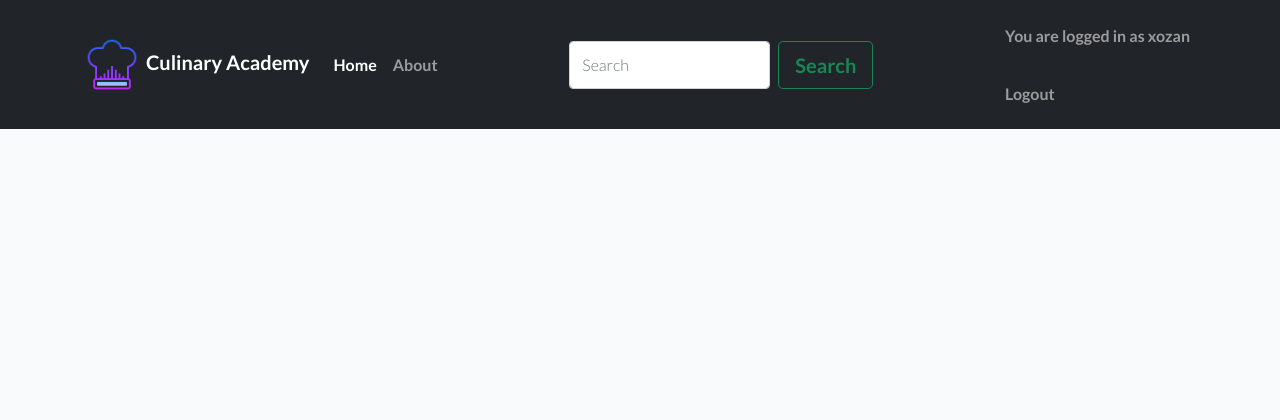
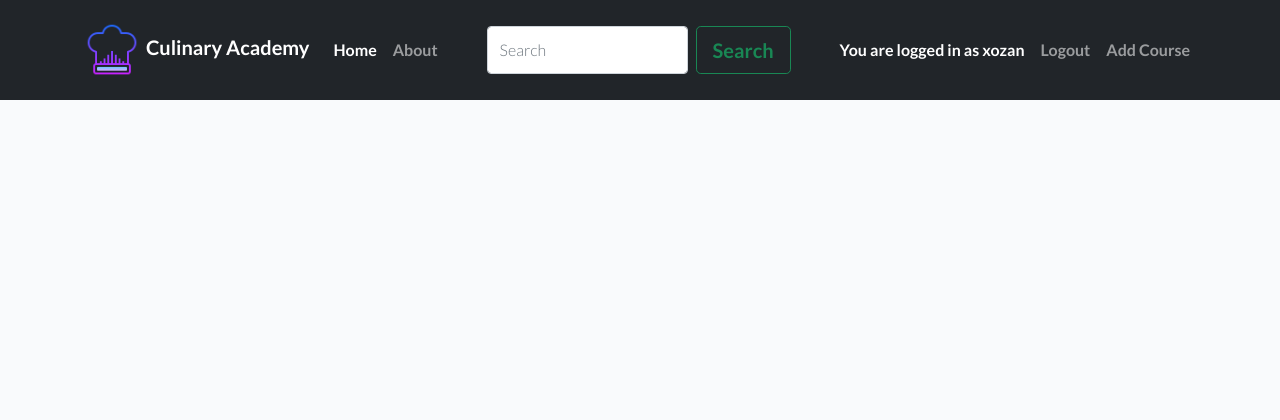
Before and after one commit to XOZANAYKUT/project4, a Django app: page / in a window 1280 px wide. Shown: the top 420 px of the page. Run offline with Django 4.2, Linux system fonts and the light colour scheme; a user stored in the database is signed in; data that the repository does not hold is empty.

Commit message:
Add add-course functionality

```diff
--- a/courses/urls.py
+++ b/courses/urls.py
@@ -2,6 +2,7 @@ from django.urls import path
 from . import views
 
 urlpatterns = [
+    path('add_course/', views.add_course, name='add_course'),
     path('search/', views.search_results, name='search_results'),
     path('<slug:slug>/', views.course_detail, name='course_detail'),
     path('<slug:slug>/edit_comment/<int:comment_id>', views.comment_edit, name='comment_edit'),
--- a/courses/views.py
+++ b/courses/views.py
@@ -1,10 +1,12 @@
 from django.shortcuts import render, get_object_or_404, redirect, reverse
 from django.views import generic
-from .models import Course, Comment
+from django.contrib.auth.decorators import login_required
 from django.http import HttpResponseRedirect
 from django.contrib import messages
-from .forms import CommentForm
 from django.db.models import Q
+from .models import Course, Comment
+from .forms import CommentForm, CourseForm
+
 
 class CourseList(generic.ListView):
     queryset = Course.objects.filter(status=1)
@@ -105,3 +107,29 @@ def search_results(request):
 
     courses = Course.objects.filter(Q(title__icontains=query) | Q(content__icontains=query))
     return render(request, 'courses/search_results.html', {'courses': courses})
+
+
+@login_required
+def add_course(request):
+    """ Add a course to the website """
+    if not request.user.is_superuser:
+        messages.error(request, 'Sorry, only superusers can do that.')
+        return redirect(reverse('home'))
+
+    if request.method == 'POST':
+        form = CourseForm(request.POST, request.FILES)
+        if form.is_valid():
+            course = form.save()
+            messages.success(request, 'Successfully added course!')
+            return redirect(reverse('course_detail', args=[course.slug]))
+        else:
+            messages.error(request, 'Failed to add course. Please ensure the form is valid.')
+    else:
+        form = CourseForm()
+
+    template = 'courses/add_course.html'
+    context = {
+        'form': form,
+    }
+
+    return render(request, template, context)
--- a/culinary/settings.py
+++ b/culinary/settings.py
@@ -25,7 +25,7 @@ TEMPLATES_DIR = os.path.join(BASE_DIR, 'templates')
 # See https://docs.djangoproject.com/en/4.2/howto/deployment/checklist/
 
 # SECURITY WARNING: don't run with debug turned on in production!
-DEBUG = False
+DEBUG = True
 
 ALLOWED_HOSTS = ['8000-xozanaykut-project4-cimyq6mphm4.ws-eu108.gitpod.io','.herokuapp.com','.gitpod.io']
 
--- a/static/css/style.css
+++ b/static/css/style.css
@@ -10,8 +10,6 @@ body {
 .red-o {
     color: #ff5733;
 }
-
-
 
 .dark-bg {
     background-color: #071e37;
@@ -187,6 +185,12 @@ body {
     color: #a807ff !important;
 
 }
+
+.navbar-nav .nav-item.d-flex {
+    display: flex;
+    align-items: center;
+}
+
 /* Title Style */
 .title-container {
     text-align: center;
--- a/templates/base.html
+++ b/templates/base.html
@@ -59,17 +59,22 @@
                     <button class="btn btn-outline-success btn-lg" type="submit"><strong>Search</strong></button>
                 </form>
                 <ul class="navbar-nav">
+                    {% if user.is_authenticated %}
+                    <li class="nav-item d-flex align-items-center">
+                        <strong class="nav-link text-white">You are logged in as {{ user.username }}</strong>
+                        <a class="nav-link" href="{% url 'account_logout' %}"><strong>Logout</strong></a>
+                        {% if user.is_superuser %}
+                        <a class="nav-link" href="{% url 'add_course' %}"><strong>Add Course</strong></a>
+                        {% endif %}
+                    </li>
+                    {% else %}
                     <li class="nav-item">
-                        {% if user.is_authenticated %}
-                        <p class="nav-link"><strong>You are logged in as {{ user.username }}</strong></p>
-                        <a class="nav-link" href="{% url 'account_logout' %}"><strong>Logout</strong></a>
-                        {% else %}
                         <a class="nav-link" href="{% url 'account_login' %}"><strong>Login</strong></a>
                     </li>
                     <li class="nav-item">
                         <a class="nav-link" href="{% url 'account_signup' %}"><strong>Register</strong></a>
-                        {% endif %}
                     </li>
+                    {% endif %}
                 </ul>
             </div>
         </div>
@@ -102,6 +107,9 @@
                 </div>
             </div>
         </div>
+
+        {% block addcourse %}
+        {% endblock %}
 
         {% block search %}
         {% endblock %}
```
Also changed, not shown: courses/forms.py (+9 -1 lines), courses/templates/courses/add_course.html (added, +25 -0 lines).
